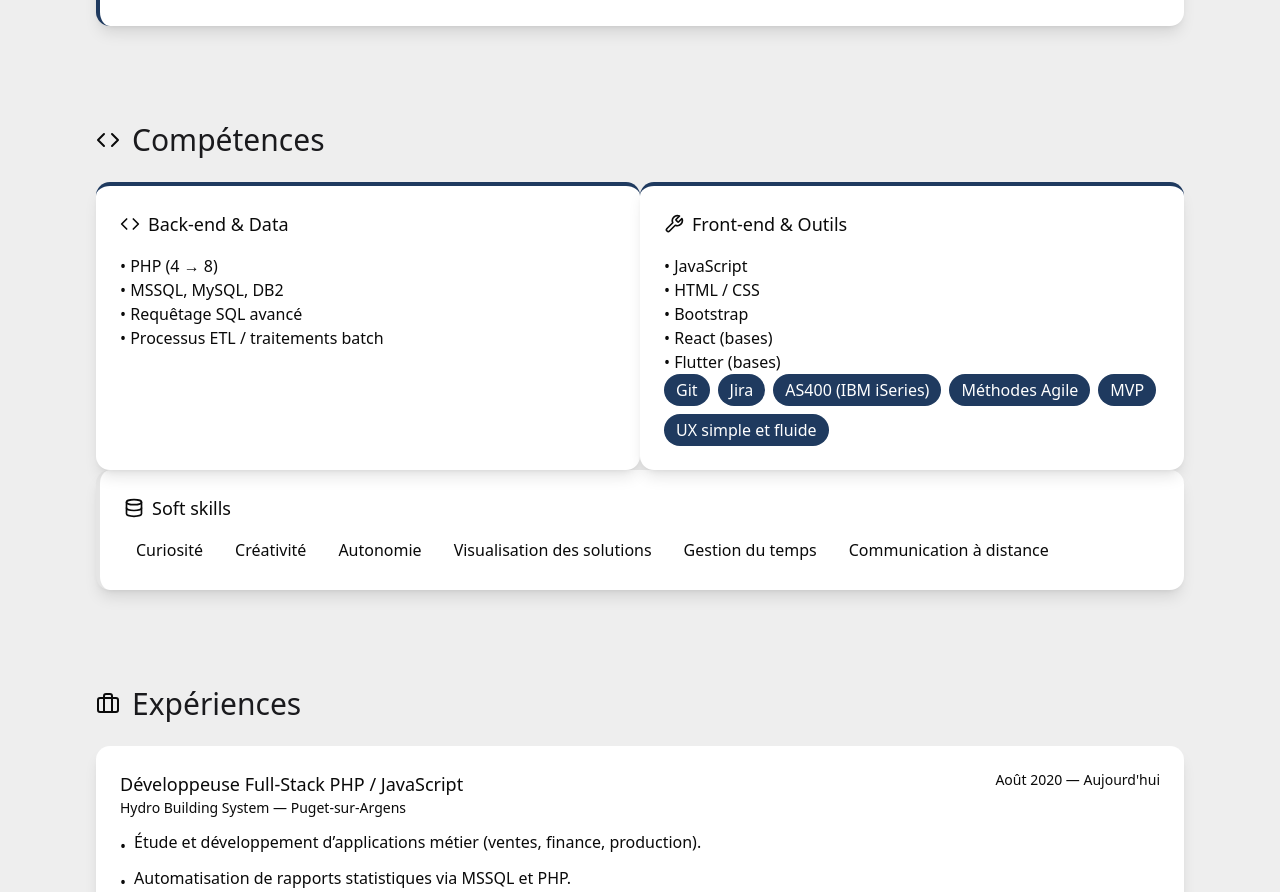
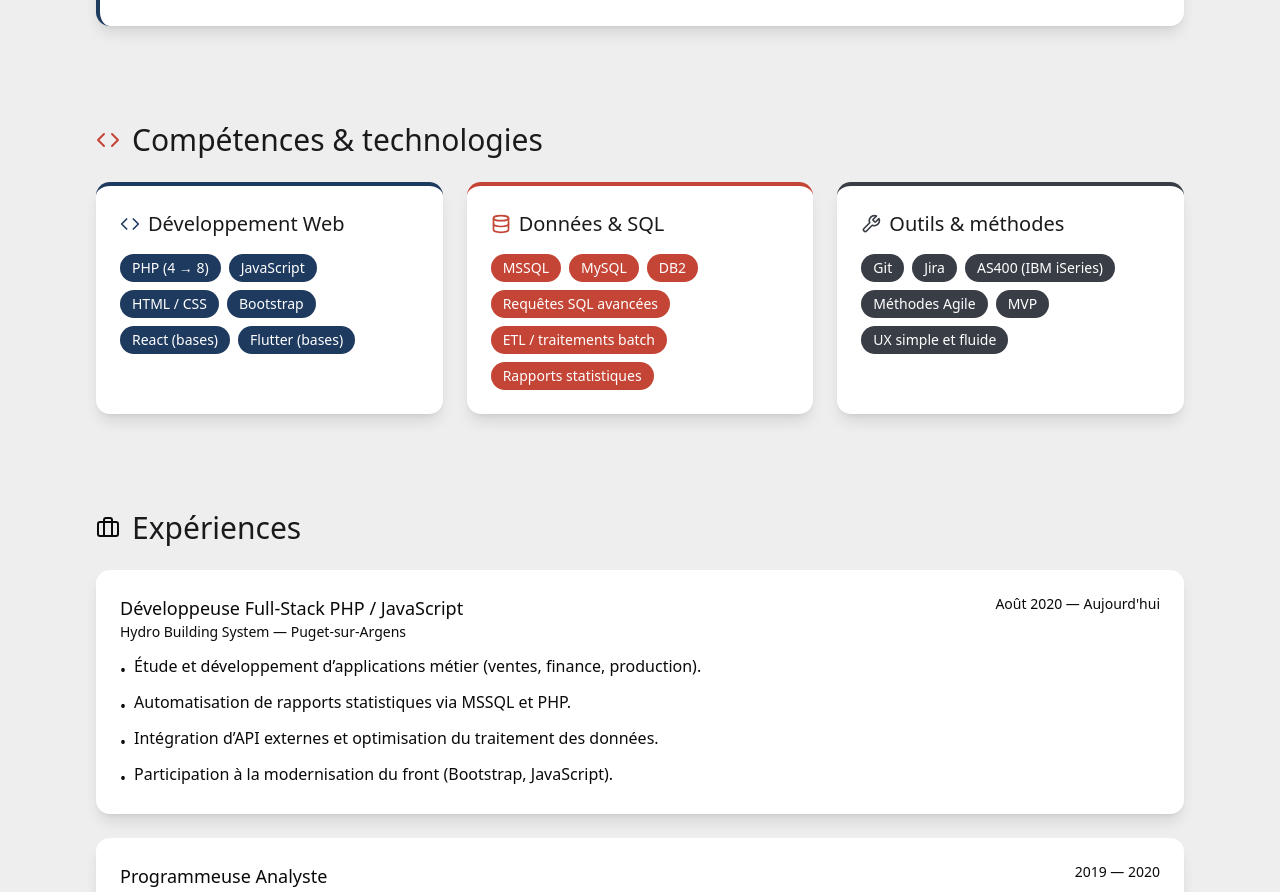
Before and after one commit to almenium/cv-portfolio, a React (Vite) app: page / in a window 1280 px wide. Shown: the part 840-1732 px from the top of the page. Built offline with nearby package versions, Linux system fonts and the light colour scheme.

Commit message:
Update skills.tsx

```diff
--- a/src/components/skills.tsx
+++ b/src/components/skills.tsx
@@ -1,14 +1,8 @@
 import { Code, Database, Wrench } from "lucide-react";
 
 export function Skills() {
-  const backend = [
+  const webDevSkills = [
     "PHP (4 → 8)",
-    "MSSQL, MySQL, DB2",
-    "Requêtage SQL avancé",
-    "Processus ETL / traitements batch",
-  ];
-
-  const frontend = [
     "JavaScript",
     "HTML / CSS",
     "Bootstrap",
@@ -16,52 +10,76 @@ export function Skills() {
     "Flutter (bases)",
   ];
 
-  const tools = ["Git", "Jira", "AS400 (IBM iSeries)", "Méthodes Agile", "MVP", "UX simple et fluide"];
+  const dataSkills = [
+    "MSSQL",
+    "MySQL",
+    "DB2",
+    "Requêtes SQL avancées",
+    "ETL / traitements batch",
+    "Rapports statistiques",
+  ];
 
-  const softSkills = [
-    "Curiosité",
-    "Créativité",
-    "Autonomie",
-    "Visualisation des solutions",
-    "Gestion du temps",
-    "Communication à distance",
+  const tools = [
+    "Git",
+    "Jira",
+    "AS400 (IBM iSeries)",
+    "Méthodes Agile",
+    "MVP",
+    "UX simple et fluide",
   ];
 
   return (
     <section id="skills" className="scroll-mt-8">
       <div className="flex items-center gap-3 mb-6">
-        <Code className="w-6 h-6 text-[#2563EB]" />
-        <h2 className="text-3xl text-[#1A1A1D]">Compétences</h2>
+        <Code className="w-6 h-6 text-[#C44536]" />
+        <h2 className="text-3xl text-[#1A1A1D]">Compétences & technologies</h2>
       </div>
 
-      <div className="grid md:grid-cols-2 gap-8">
+      <div className="grid md:grid-cols-3 gap-6">
         <div className="bg-white rounded-xl shadow-lg p-6 border-t-4 border-[#1F3A5F]">
           <div className="flex items-center gap-2 mb-4">
-            <Code className="w-5 h-5 text-[#2563EB]" />
-            <h3 className="text-lg font-semibold text-[#111827]">Back-end & Data</h3>
+            <Code className="w-5 h-5 text-[#1F3A5F]" />
+            <h3 className="text-xl text-[#1A1A1D]">Développement Web</h3>
           </div>
-          <ul className="space-y-1 text-[#4B5563]">
-            {backend.map((skill) => (
-              <li key={skill}>• {skill}</li>
+          <div className="flex flex-wrap gap-2">
+            {webDevSkills.map((skill) => (
+              <span
+                key={skill}
+                className="bg-[#1F3A5F] text-white px-3 py-1 rounded-full text-sm"
+              >
+                {skill}
+              </span>
             ))}
-          </ul>
+          </div>
         </div>
 
-        <div className="bg-white rounded-xl shadow-lg p-6 border-t-4 border-[#1F3A5F]">
+        <div className="bg-white rounded-xl shadow-lg p-6 border-t-4 border-[#C44536]">
           <div className="flex items-center gap-2 mb-4">
-            <Wrench className="w-5 h-5 text-[#2563EB]" />
-            <h3 className="text-lg font-semibold text-[#111827]">Front-end & Outils</h3>
+            <Database className="w-5 h-5 text-[#C44536]" />
+            <h3 className="text-xl text-[#1A1A1D]">Données & SQL</h3>
           </div>
-          <ul className="space-y-1 text-[#4B5563]">
-            {frontend.map((skill) => (
-              <li key={skill}>• {skill}</li>
+          <div className="flex flex-wrap gap-2">
+            {dataSkills.map((skill) => (
+              <span
+                key={skill}
+                className="bg-[#C44536] text-white px-3 py-1 rounded-full text-sm"
+              >
+                {skill}
+              </span>
             ))}
-          </ul>
-          <div className="mt-4 flex flex-wrap gap-2">
+          </div>
+        </div>
+
+        <div className="bg-white rounded-xl shadow-lg p-6 border-t-4 border-[#393E46]">
+          <div className="flex items-center gap-2 mb-4">
+            <Wrench className="w-5 h-5 text-[#393E46]" />
+            <h3 className="text-xl text-[#1A1A1D]">Outils & méthodes</h3>
+          </div>
+          <div className="flex flex-wrap gap-2">
             {tools.map((tool) => (
               <span
                 key={tool}
-                className="bg-[#1F3A5F] text-white px-3 py-1 rounded-full text-xs"
+                className="bg-[#393E46] text-white px-3 py-1 rounded-full text-sm"
               >
                 {tool}
               </span>
@@ -69,23 +87,6 @@ export function Skills() {
           </div>
         </div>
       </div>
-
-      <div className="mt-8 bg-white rounded-xl shadow-lg p-6 border-l-4 border-[#2563EB]">
-        <div className="flex items-center gap-2 mb-3">
-          <Database className="w-5 h-5 text-[#2563EB]" />
-          <h3 className="text-lg font-semibold text-[#111827]">Soft skills</h3>
-        </div>
-        <div className="flex flex-wrap gap-2">
-          {softSkills.map((skill) => (
-            <span
-              key={skill}
-              className="border border-[#E5E7EB] px-3 py-1 rounded-full text-xs text-[#374151]"
-            >
-              {skill}
-            </span>
-          ))}
-        </div>
-      </div>
     </section>
   );
 }
```
